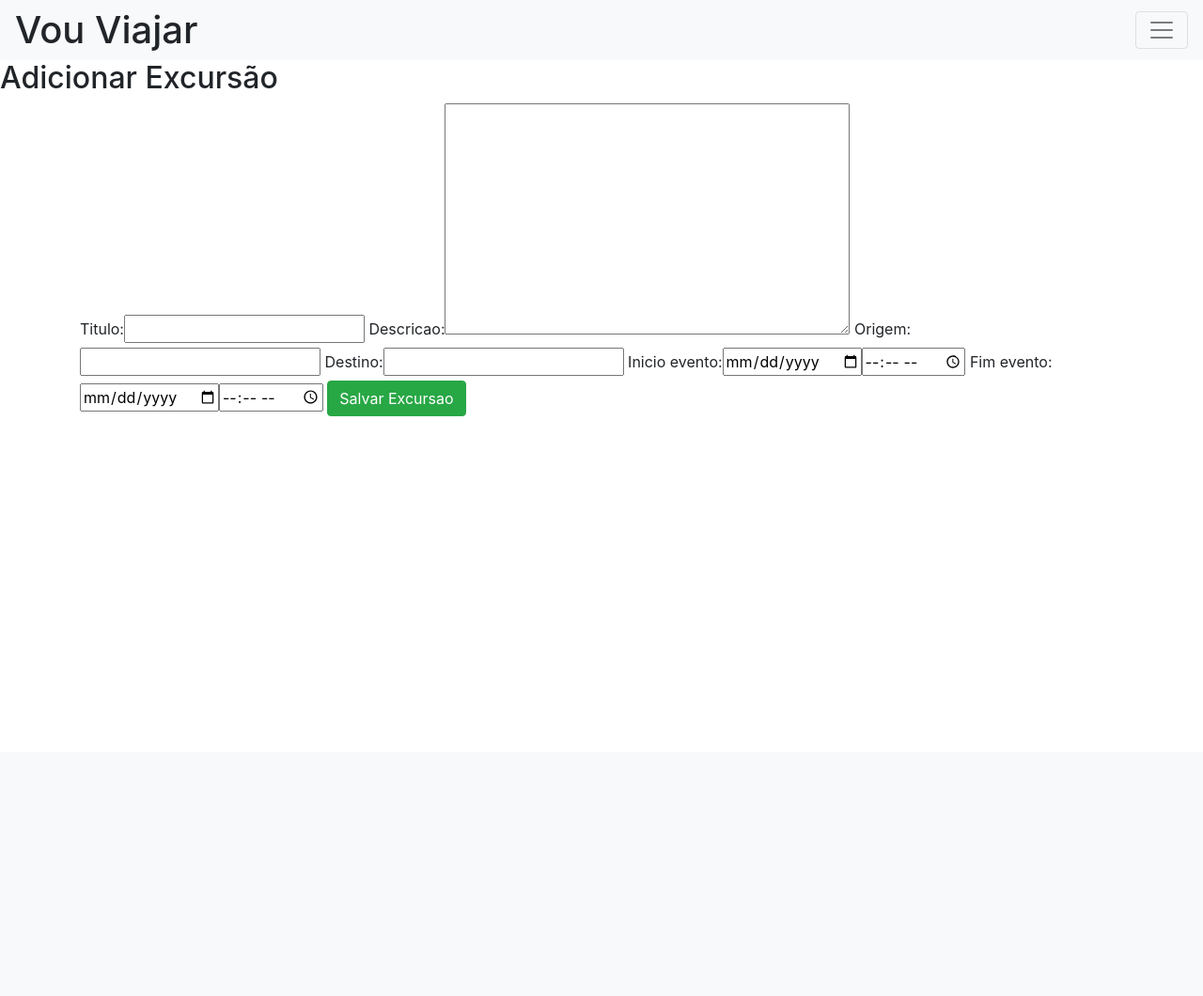
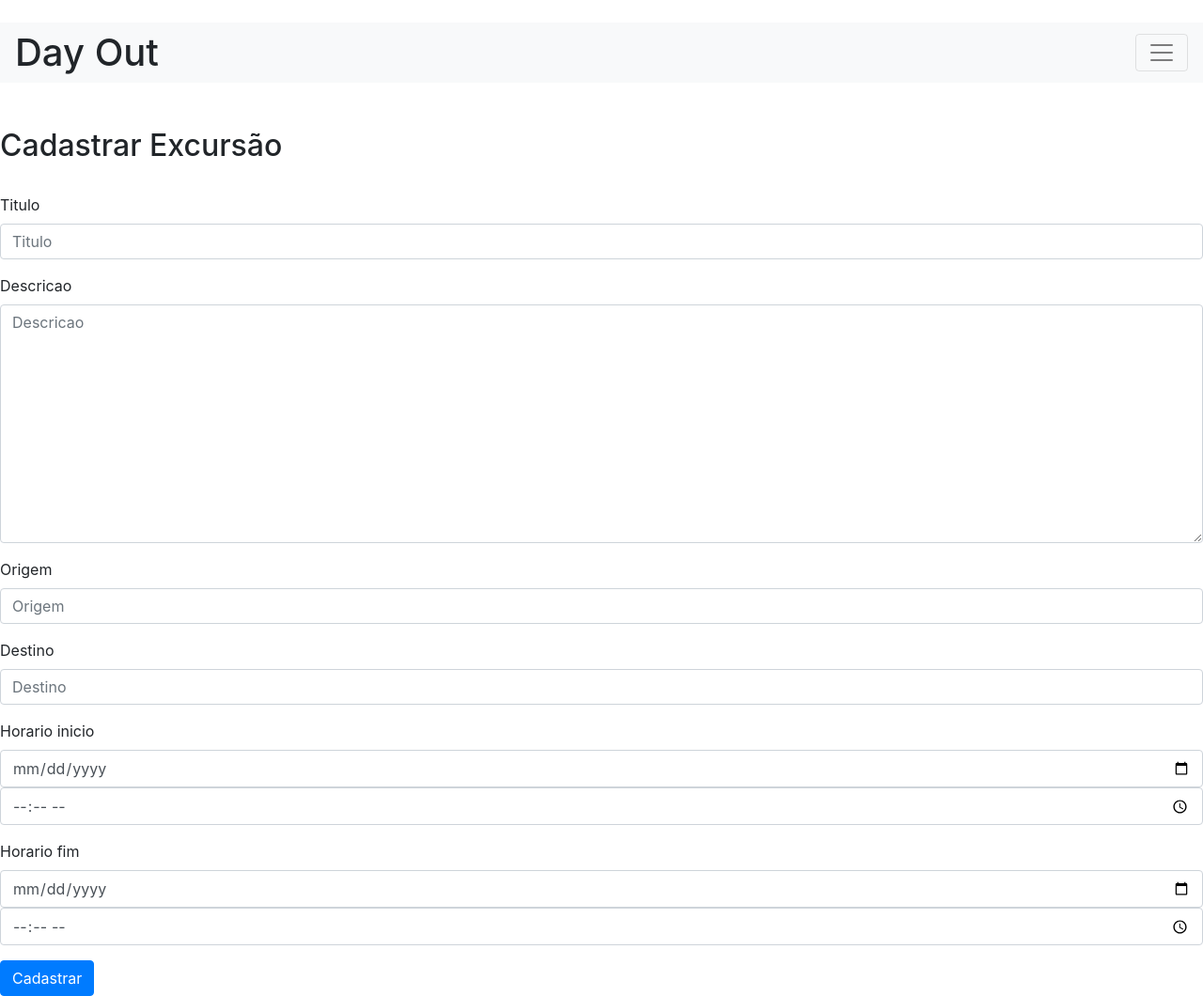
Before and after one commit to mikefarias/vou_viajar_django, a Django app: page /post/excursao in a window 1280 px wide. Shown: the whole page at 94% size. Before the commit the page ends 443 px from the top, so only its background shows below. Run offline with Django 3.2, Linux system fonts and the light colour scheme; some libraries are stand-ins or nearby versions.

Commit message:
":lipstick: Melhoria visual nos templates de cadastro de agência e excursão"

```diff
--- a/vou_viajar/aplicacao_web/template/aplicacao_web/adicionar_excursao.html
+++ b/vou_viajar/aplicacao_web/template/aplicacao_web/adicionar_excursao.html
@@ -2,23 +2,16 @@
 
 {% block content %}
 
-    <div>
-        <h2>Adicionar Excursão</h2>
-        <form method="POST">
-            <div class="container" >
-                {% csrf_token %}
-                <div class="form-group">
-                    <tbody>
-                        {{ form }}
-                    </tbody>
-                    <tfoot>
-                        <tr>
-                            <button type="submit" class="btn btn-success">Salvar Excursao</button>
-                        </tr>
-                    </tfoot>
-                </div>
-            </div>
-        </form>
+     {% load bootstrap4 %}
+
+    <br class="container" >
+        <h2>Cadastrar Excursão</h2><br>
+        <form method="post" class="form" >
+            {% csrf_token %} {% bootstrap_form form layout='horizontal' size='small' %}
+            {% buttons %}
+                <button type="submit" class="btn btn-primary">Cadastrar</button>
+            {% endbuttons %}
+         </form>
     </div>
 
 {% endblock  %}
--- a/vou_viajar/aplicacao_web/template/base.html
+++ b/vou_viajar/aplicacao_web/template/base.html
@@ -6,19 +6,19 @@
   <meta charset="utf-8">
   <meta name="viewport" content="width=device-width, initial-scale=1, shrink-to-fit=no">
 
-  <title>Vou Viajar!</title>
+  <title>Day Out!</title>
 
   <!-- CSS do Bootstrap -->
   <link rel="stylesheet" href="https://maxcdn.bootstrapcdn.com/bootstrap/4.0.0/css/bootstrap.css">
+
 </head>
 
-
-<body>
+<br>
 
     <nav class="navbar navbar-expanded-lg navbar-light bg-light">
 
         <!-- Logo com redirecionamento para tela inicial-->
-        <a class="navbar-bran  h1 mb-0" href="#login.html">Vou Viajar </a>
+        <a class="navbar-bran  h1 mb-0" href="#login.html">Day Out </a>
         <!-- Botão e ícone para menu expansivo-->
         <button class="navbar-toggler" type="button" data-toggle="collapse" data-target="#navbarSite">
             <span class="navbar-toggler-icon"></span>
@@ -44,8 +44,8 @@
                 </li>
             </ul>
         </div>
-
     </nav>
+    </br>
 
     <!-- Primeiro o jQuery, depois o Popper.js, e depois o Bootstrap JS -->
     <script src="https://code.jquery.com/jquery-3.2.1.slim.min.js"></script>
--- a/vou_viajar/aplicacao_web/template/index.html
+++ b/vou_viajar/aplicacao_web/template/index.html
@@ -2,6 +2,6 @@
 
 {% block content %}
 
-    <a href="{% url 'add_agency' %}" class="top-menu">Cadastrar Agência<span class="glyphicon glyphicon-plus"></span></a><br>
+    <a href="{% url 'adicionar_agencia' %}" class="top-menu">Cadastrar Agência<span class="glyphicon glyphicon-plus"></span></a><br>
     <a href="{% url 'adicionar_excursao' %}" class="top-menu">Adicionar Excursão<span class="glyphicon glyphicon-plus"></span></a>
 {% endblock %}
--- a/vou_viajar/aplicacao_web/urls.py
+++ b/vou_viajar/aplicacao_web/urls.py
@@ -5,7 +5,7 @@
 
 urlpatterns = [
     path('admin/', admin.site.urls),
-    path('post/agency', web_views.add_agency, name='add_agency'),
+    path('post/agencia', web_views.adicionar_agencia, name='adicionar_agencia'),
     path('post/excursao', web_views.adicionar_excursao, name='adicionar_excursao'),
     path('base/', web_views.base, name='base'),
     path('index/', web_views.index, name='index'),
--- a/vou_viajar/aplicacao_web/views.py
+++ b/vou_viajar/aplicacao_web/views.py
@@ -23,7 +23,7 @@
     return render(request, 'autenticacao/login.html')
 
 
-def add_agency(request):
+def adicionar_agencia(request):
     if request.method == 'POST':
         agencia = Agencia()
         form = AgenciaForm(request.POST, instance=agencia)
@@ -32,10 +32,10 @@
             messages.success(request, 'Agência cadastrada com sucesso!')
             return redirect('index')
         else:
-            return render(request, 'aplicacao_web/add_agency.html', {'form': form})
+            return render(request, 'aplicacao_web/adicionar_agencia.html', {'form': form})
     else:
         form = AgenciaForm()
-        return render(request, 'aplicacao_web/add_agency.html', {'form': form})
+        return render(request, 'aplicacao_web/adicionar_agencia.html', {'form': form})
 
 
 def adicionar_excursao(request):
--- a/vou_viajar/core/forms.py
+++ b/vou_viajar/core/forms.py
@@ -5,9 +5,9 @@
 
 
 class ExcursaoForm(forms.ModelForm):
-    inicio_evento = forms.SplitDateTimeField(
+    horario_inicio = forms.SplitDateTimeField(
         widget=forms.SplitDateTimeWidget(date_attrs={'type': 'date'}, time_attrs={'type': 'time'}))
-    fim_evento = forms.SplitDateTimeField(
+    horario_fim = forms.SplitDateTimeField(
         widget=forms.SplitDateTimeWidget(date_attrs={'type': 'date'}, time_attrs={'type': 'time'}))
 
     class Meta:
@@ -17,8 +17,8 @@
             'descricao',
             'origem',
             'destino',
-            'inicio_evento',
-            'fim_evento'
+            'horario_inicio',
+            'horario_fim'
         ]
 
 
--- a/vou_viajar/core/models.py
+++ b/vou_viajar/core/models.py
@@ -11,16 +11,14 @@
     )
 
     TIPO = Choices(
-        (1, 'EXCURSAO', 'Excursao'),
+        (1, 'EXCURSAO', 'Excursão'),
         (2, 'BATE_VOLTA', 'Bate Volta'),
-        (3, 'CANCELADO', 'Cancelado')
     )
 
     titulo = models.CharField(max_length=100)
     descricao = models.TextField(default='')
-    inicio_evento = models.DateTimeField()
-    fim_evento = models.DateTimeField()
-
+    horario_inicio = models.DateTimeField()
+    horario_fim = models.DateTimeField()
     origem = models.CharField(max_length=100, null=False)
     destino = models.CharField(max_length=100, null=False)
 
```
Also changed, not shown: vou_viajar/aplicacao_web/template/aplicacao_web/add_agency.html (deleted, +0 -24 lines), vou_viajar/aplicacao_web/template/aplicacao_web/adicionar_agencia.html (added, +20 -0 lines).
